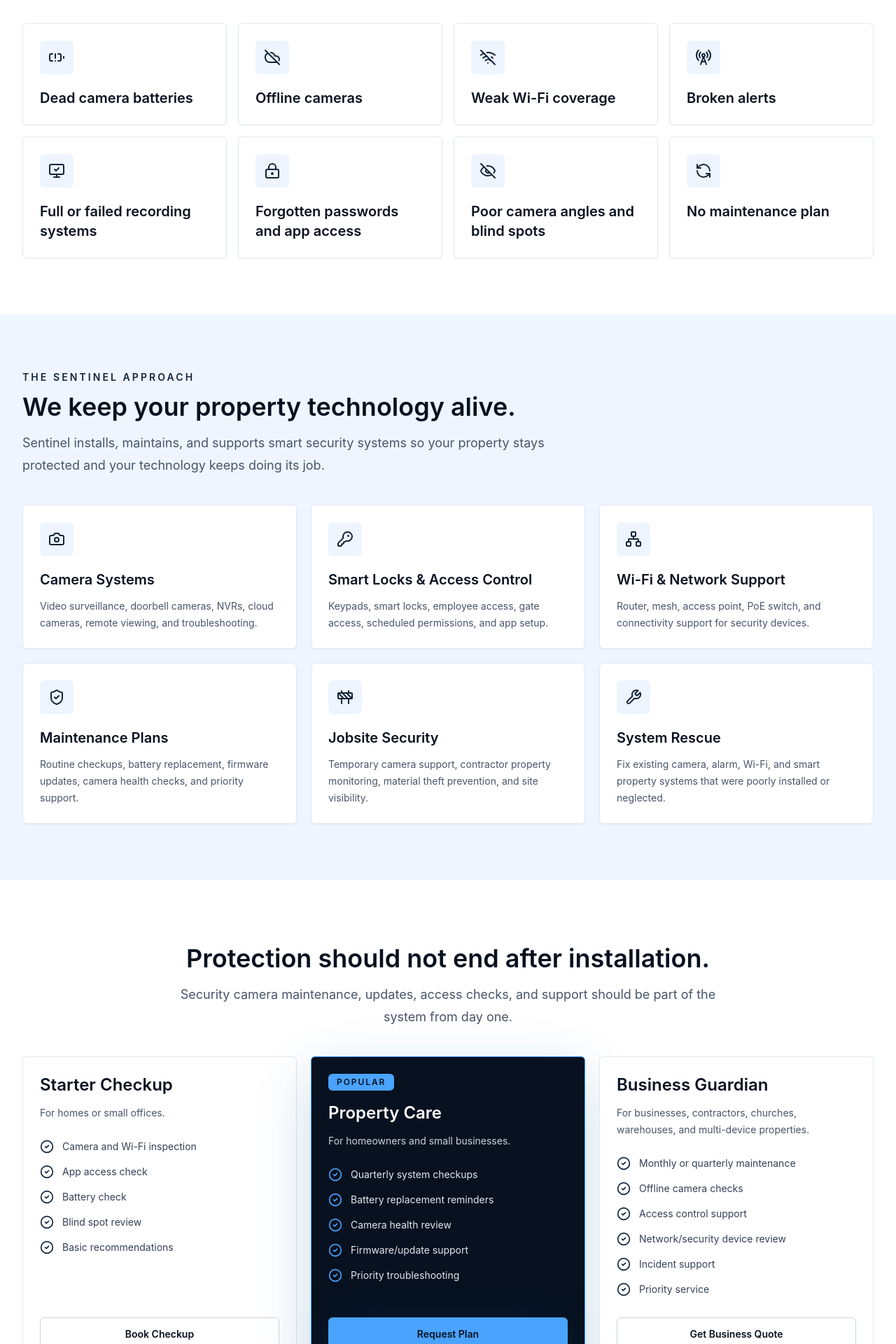
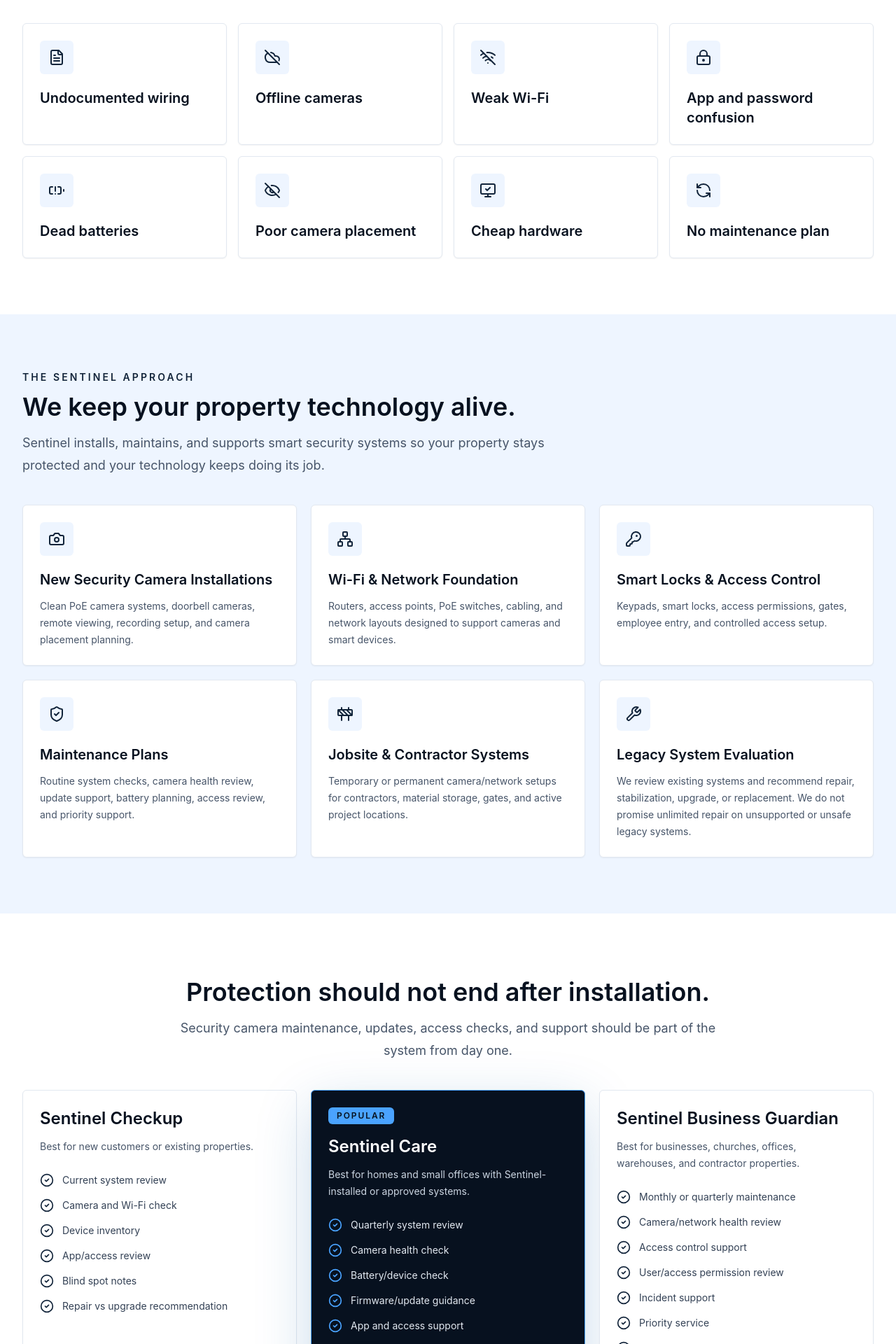
Before and after one commit to Lancesic/sentinel-property-systems, a Next.js app: page / in a window 1280 px wide. Shown: the part 1200-3120 px from the top of the page at 70% size. Built offline with nearby package versions, Linux system fonts and the light colour scheme.

Commit message:
Refocus site data on install-first maintenance model

```diff
--- a/components/data.ts
+++ b/components/data.ts
@@ -1,62 +1,60 @@
-import { BatteryWarning, Building2, Camera, CheckCircle2, Church, CloudOff, Construction, DoorOpen, EyeOff, Home, KeyRound, LockKeyhole, MonitorCheck, Network, RadioTower, RefreshCcw, Router, ShieldCheck, Store, Warehouse, WifiOff, Wrench } from "lucide-react";
+import { BatteryWarning, Building2, Camera, CheckCircle2, Church, CloudOff, Construction, DoorOpen, EyeOff, FileText, Home, KeyRound, LockKeyhole, MonitorCheck, Network, RadioTower, RefreshCcw, Router, ShieldCheck, Store, Warehouse, WifiOff, Wrench } from "lucide-react";
 
 export const problems = [
-  { title: "Dead camera batteries", icon: BatteryWarning },
+  { title: "Undocumented wiring", icon: FileText },
   { title: "Offline cameras", icon: CloudOff },
-  { title: "Weak Wi-Fi coverage", icon: WifiOff },
-  { title: "Broken alerts", icon: RadioTower },
-  { title: "Full or failed recording systems", icon: MonitorCheck },
-  { title: "Forgotten passwords and app access", icon: LockKeyhole },
-  { title: "Poor camera angles and blind spots", icon: EyeOff },
+  { title: "Weak Wi-Fi", icon: WifiOff },
+  { title: "App and password confusion", icon: LockKeyhole },
+  { title: "Dead batteries", icon: BatteryWarning },
+  { title: "Poor camera placement", icon: EyeOff },
+  { title: "Cheap hardware", icon: MonitorCheck },
   { title: "No maintenance plan", icon: RefreshCcw }
 ];
 
 export const services = [
-  { title: "Camera Systems", icon: Camera, copy: "Video surveillance, doorbell cameras, NVRs, cloud cameras, remote viewing, and troubleshooting." },
-  { title: "Smart Locks & Access Control", icon: KeyRound, copy: "Keypads, smart locks, employee access, gate access, scheduled permissions, and app setup." },
-  { title: "Wi-Fi & Network Support", icon: Network, copy: "Router, mesh, access point, PoE switch, and connectivity support for security devices." },
-  { title: "Maintenance Plans", icon: ShieldCheck, copy: "Routine checkups, battery replacement, firmware updates, camera health checks, and priority support." },
-  { title: "Jobsite Security", icon: Construction, copy: "Temporary camera support, contractor property monitoring, material theft prevention, and site visibility." },
-  { title: "System Rescue", icon: Wrench, copy: "Fix existing camera, alarm, Wi-Fi, and smart property systems that were poorly installed or neglected." }
+  { title: "New Security Camera Installations", icon: Camera, copy: "Clean PoE camera systems, doorbell cameras, remote viewing, recording setup, and camera placement planning." },
+  { title: "Wi-Fi & Network Foundation", icon: Network, copy: "Routers, access points, PoE switches, cabling, and network layouts designed to support cameras and smart devices." },
+  { title: "Smart Locks & Access Control", icon: KeyRound, copy: "Keypads, smart locks, access permissions, gates, employee entry, and controlled access setup." },
+  { title: "Maintenance Plans", icon: ShieldCheck, copy: "Routine system checks, camera health review, update support, battery planning, access review, and priority support." },
+  { title: "Jobsite & Contractor Systems", icon: Construction, copy: "Temporary or permanent camera/network setups for contractors, material storage, gates, and active project locations." },
+  { title: "Legacy System Evaluation", icon: Wrench, copy: "We review existing systems and recommend repair, stabilization, upgrade, or replacement. We do not promise unlimited repair on unsupported or unsafe legacy systems." }
 ];
 
 export const plans = [
-  { name: "Starter Checkup", audience: "For homes or small offices.", cta: "Book Checkup", features: ["Camera and Wi-Fi inspection", "App access check", "Battery check", "Blind spot review", "Basic recommendations"] },
-  { name: "Property Care", audience: "For homeowners and small businesses.", cta: "Request Plan", featured: true, features: ["Quarterly system checkups", "Battery replacement reminders", "Camera health review", "Firmware/update support", "Priority troubleshooting"] },
-  { name: "Business Guardian", audience: "For businesses, contractors, churches, warehouses, and multi-device properties.", cta: "Get Business Quote", features: ["Monthly or quarterly maintenance", "Offline camera checks", "Access control support", "Network/security device review", "Incident support", "Priority service"] }
+  { name: "Sentinel Checkup", audience: "Best for new customers or existing properties.", cta: "Book a Checkup", features: ["Current system review", "Camera and Wi-Fi check", "Device inventory", "App/access review", "Blind spot notes", "Repair vs upgrade recommendation"] },
+  { name: "Sentinel Care", audience: "Best for homes and small offices with Sentinel-installed or approved systems.", cta: "Request Maintenance", featured: true, features: ["Quarterly system review", "Camera health check", "Battery/device check", "Firmware/update guidance", "App and access support", "Priority troubleshooting"] },
+  { name: "Sentinel Business Guardian", audience: "Best for businesses, churches, offices, warehouses, and contractor properties.", cta: "Get Business Plan", features: ["Monthly or quarterly maintenance", "Camera/network health review", "Access control support", "User/access permission review", "Incident support", "Priority service", "Upgrade planning"] }
 ];
 
 export const industries = [
   { title: "Homes", icon: Home },
   { title: "Small Businesses", icon: Store },
-  { title: "Retail Stores", icon: Store },
+  { title: "Retail", icon: Store },
   { title: "Offices", icon: Building2 },
   { title: "Churches", icon: Church },
   { title: "Warehouses", icon: Warehouse },
   { title: "Contractors & Jobsites", icon: Construction },
-  { title: "Airbnb / Rental Properties", icon: DoorOpen }
+  { title: "Rentals / Airbnb", icon: DoorOpen }
 ];
 
 export const serviceDetails = [
-  { title: "Security Camera Installation", icon: Camera, copy: "Clean camera design for homes, storefronts, offices, warehouses, rentals, and commercial properties. Sentinel plans camera placement around visibility, recording reliability, Wi-Fi or PoE connectivity, and long-term service access." },
-  { title: "Existing Camera Troubleshooting", icon: Wrench, copy: "Camera troubleshooting for systems that went offline, lost remote viewing, stopped recording, or never worked correctly after installation." },
-  { title: "Smart Lock Setup", icon: KeyRound, copy: "Smart lock installer services for keypads, app-based locks, user codes, schedules, rental access, and owner training." },
-  { title: "Access Control", icon: LockKeyhole, copy: "Access control installation and support for doors, gates, offices, employee permissions, churches, and small commercial spaces." },
-  { title: "Wi-Fi & Network Support", icon: Router, copy: "Wi-Fi camera support, router cleanup, mesh planning, access points, PoE switch review, and network checks for security devices." },
-  { title: "NVR / Cloud Recording Support", icon: MonitorCheck, copy: "Recording system review for NVR storage, cloud camera plans, playback access, retention settings, failed drives, and full storage." },
-  { title: "Battery Replacement & Device Health", icon: BatteryWarning, copy: "Battery checks, replacement reminders, firmware updates, device health reviews, and practical maintenance for smart property technology." },
-  { title: "Jobsite Security Support", icon: Construction, copy: "Jobsite security cameras and temporary visibility support for contractors who need to reduce theft, confirm activity, and protect materials." },
-  { title: "Maintenance Memberships", icon: ShieldCheck, copy: "Commercial security maintenance and recurring property technology maintenance plans that keep systems useful after installation." },
-  { title: "Security System Cleanup", icon: CheckCircle2, copy: "Security system repair and cleanup for messy apps, abandoned accounts, poor cable paths, bad angles, weak passwords, and unreliable alerts." }
+  { title: "New Camera System Installation", icon: Camera, copy: "Security camera installation for homes, offices, churches, warehouses, retail, and jobsite properties. We design clean PoE camera installation layouts, recording options, remote viewing, and camera placement around coverage and maintainability." },
+  { title: "Network & Wi-Fi Foundation", icon: Router, copy: "Smart security depends on the network underneath it. We design router, access point, PoE switch, cabling, and Wi-Fi layouts that support cameras, smart locks, access control, and remote management-ready systems." },
+  { title: "Smart Locks & Access Control", icon: KeyRound, copy: "Smart lock installer and access control installation for keypads, gates, office entry, employee permissions, schedules, rental access, and controlled property access." },
+  { title: "Jobsite Security Systems", icon: Construction, copy: "Camera and network systems for contractors, material storage, active project locations, gates, equipment yards, and temporary or permanent jobsite security cameras." },
+  { title: "System Documentation", icon: FileText, copy: "Clear device lists, network layout notes, camera placement notes, app/admin access documentation, and maintenance recommendations so the system does not become a mystery later." },
+  { title: "Maintenance Plans", icon: ShieldCheck, copy: "Camera system maintenance and property technology maintenance for Sentinel-installed, Sentinel-upgraded, or Sentinel-approved systems after evaluation." },
+  { title: "Legacy System Evaluation", icon: Wrench, copy: "Existing system evaluation for cameras, DVRs, wiring, Wi-Fi, locks, and access control. We recommend stabilize, replace components, upgrade to a supported system, or start fresh." },
+  { title: "Approved Hardware Stack", icon: CheckCircle2, copy: "We prefer standardized, serviceable camera and network ecosystems: clean PoE-based security systems, locally stored video options, managed Wi-Fi, access control, and hardware that can be supported over time." }
 ];
 
 export const industryDetails = [
-  ["Homeowners", "Smart home security installer support for cameras, smart locks, doorbells, Wi-Fi coverage, app access, and routine security camera maintenance."],
-  ["Small businesses", "Business security systems that help owners see what happened, manage access, keep cameras online, and avoid surprise outages."],
-  ["Contractors", "Jobsite security cameras, temporary system support, visibility into materials, and maintenance for changing construction environments."],
-  ["Retail", "Camera placement, recording review, access management, and Wi-Fi camera support for customer-facing spaces with daily activity."],
-  ["Offices", "Access control installation, smart locks, employee entry setup, common-area camera systems, and technology cleanup."],
-  ["Churches", "Practical property protection for sanctuaries, offices, classrooms, parking areas, and shared access needs."],
-  ["Warehouses", "Commercial security maintenance for larger camera layouts, blind spots, access points, recording health, and network reliability."],
-  ["Rentals / Airbnb", "Smart locks, owner access, Wi-Fi checks, exterior cameras where appropriate, and troubleshooting between guest stays."]
+  ["Homeowners", "Clean smart security installer support for cameras, Wi-Fi, smart locks, doorbells, local video options, and recurring maintenance on systems that are built to be serviced."],
+  ["Small businesses", "Business security systems with documented cameras, network foundation, access permissions, recording setup, and camera system maintenance."],
+  ["Contractors", "Jobsite security cameras and network setups for materials, equipment, gates, temporary locations, and active projects that need dependable visibility."],
+  ["Retail", "Commercial camera installation, Wi-Fi camera support, access control, and maintenance planning for customer-facing spaces."],
+  ["Offices", "Smart locks, access control installation, employee entry, common-area cameras, Wi-Fi foundation, and documentation."],
+  ["Churches", "Security camera installation and maintenance for sanctuaries, offices, classrooms, entrances, parking areas, and shared access needs."],
+  ["Warehouses", "PoE camera installation, access review, network health, camera placement, recording strategy, and commercial security maintenance."],
+  ["Rentals / Airbnb", "Smart property systems for exterior awareness where appropriate, smart locks, owner access, Wi-Fi checks, and maintenance between stays."]
 ];
```
